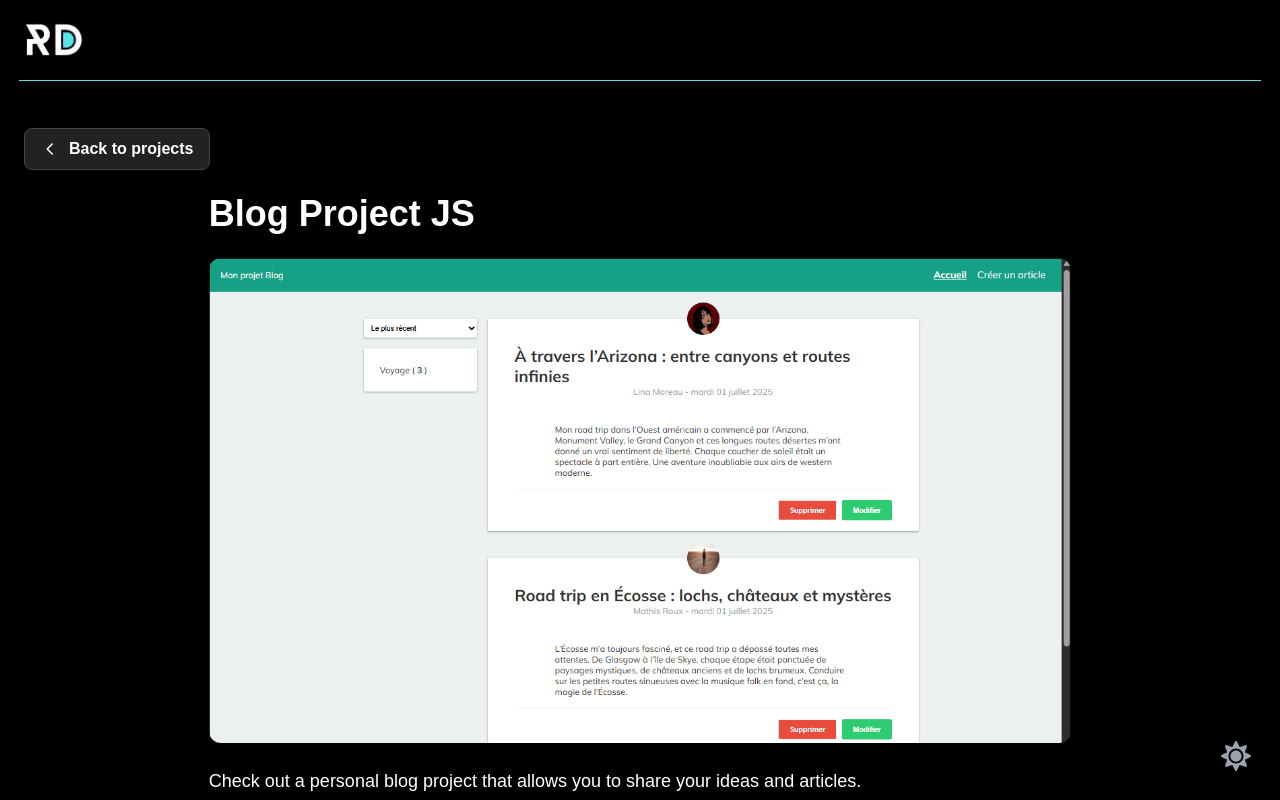
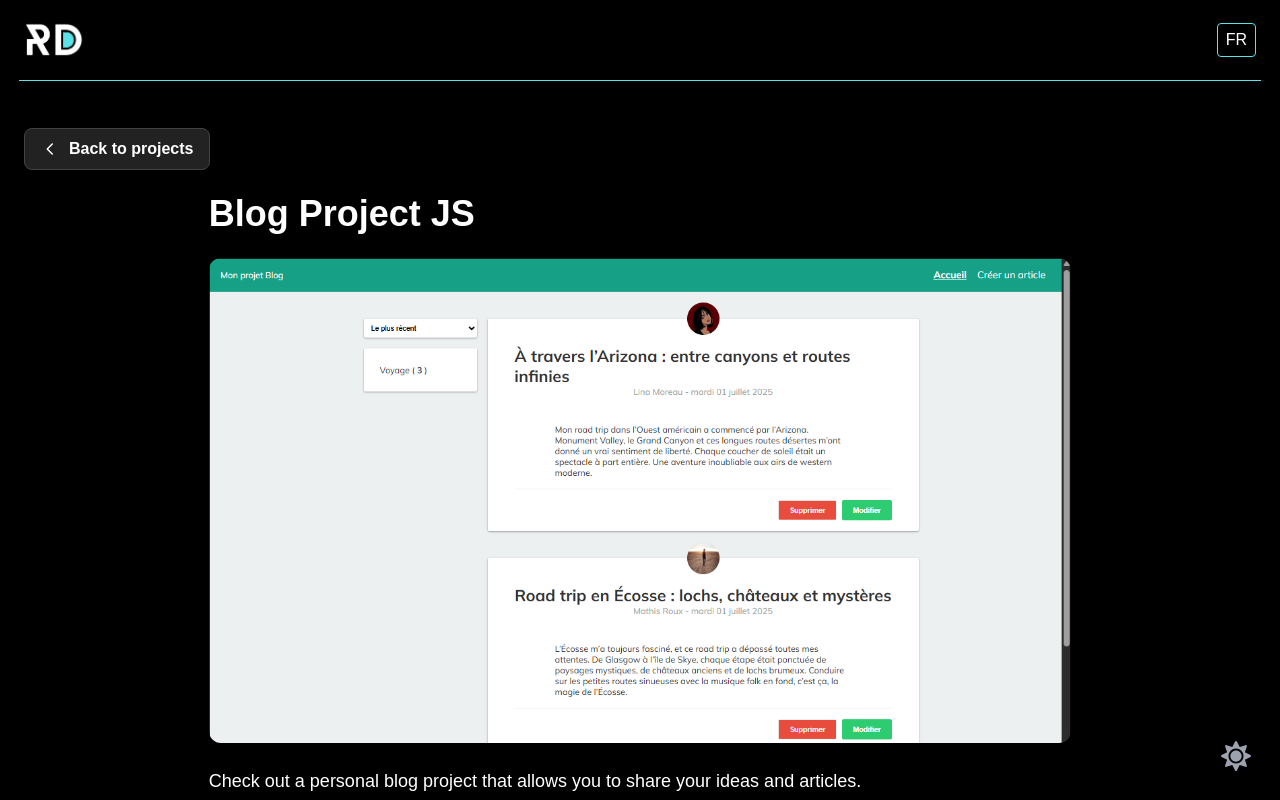
Before and after one commit to DavyR01/davyrobert-portfolio, a Next.js app: page /en/projects/blog-project-js in a window 1280 px wide. Shown: the top 800 px of the page. Built offline with nearby package versions, Linux system fonts and the light colour scheme; no server answers.

Commit message:
NavbarProjects : Manage adding toggleLocale

```diff
--- a/src/app/components/NavbarProjects.tsx
+++ b/src/app/components/NavbarProjects.tsx
@@ -1,7 +1,23 @@
+// 'use client
+
+import { usePathname, useRouter } from '@/i18n/navigation';
+import { useLocale } from 'next-intl';
 import Image from 'next/image';
 import Link from 'next/link';
+import { useState } from 'react';
+
 
 const NavbarBackProjects = () => {
+  const [menuOpen, setMenuOpen] = useState(false);
+  const pathname = usePathname();
+  const router = useRouter();
+  const locale = useLocale();
+
+  const toggleLocale = () => {
+    const newLocale = locale === 'fr' ? 'en' : 'fr';
+    router.push(pathname, { locale: newLocale });
+  };
+
   return (
     <header className="fixed top-0 left-0 right-0 z-30 w-[100%] mx-auto bg-[var(--bg-light)] text-[var(--text-color-dark)] dark:bg-[var(--bg-dark)] dark:text-[var(--text-color-light)]">
       <div className="flex flex-row justify-between items-center px-6 h-20 relative">
@@ -22,8 +38,29 @@ const NavbarBackProjects = () => {
           />
         </Link>
         <div className="w-[60px] h-[80px]" />
+
+        {/* Menu navigation */}
+        <nav
+          className={`${menuOpen
+            ? 'flex bg-[var(--bg-light)] dark:bg-[rgba(var(--bg-dark-menu),0.9)] absolute top-20 left-0 w-full pt-6 border-t border-[--primary-color]'
+            : 'hidden'
+            } flex-col md:flex md:static md:flex-row md:gap-20 items-center text-base transition-all duration-300`}
+        >
+          <ul className="flex flex-col md:flex-row gap-6 md:gap-7 items-center list-none">
+            <li>
+              <button
+                onClick={toggleLocale}
+                className="mt-6 md:mt-0 hidden md:block border border-[--primary-color] px-2 py-1 rounded"
+              >
+                {locale === 'fr' ? 'EN' : 'FR'}
+              </button>
+            </li>
+          </ul>
+        </nav>
+
       </div>
       <div className="h-[1px] w-[97%] bg-[--primary-color] mx-auto" />
+
     </header>
   );
 };
```
